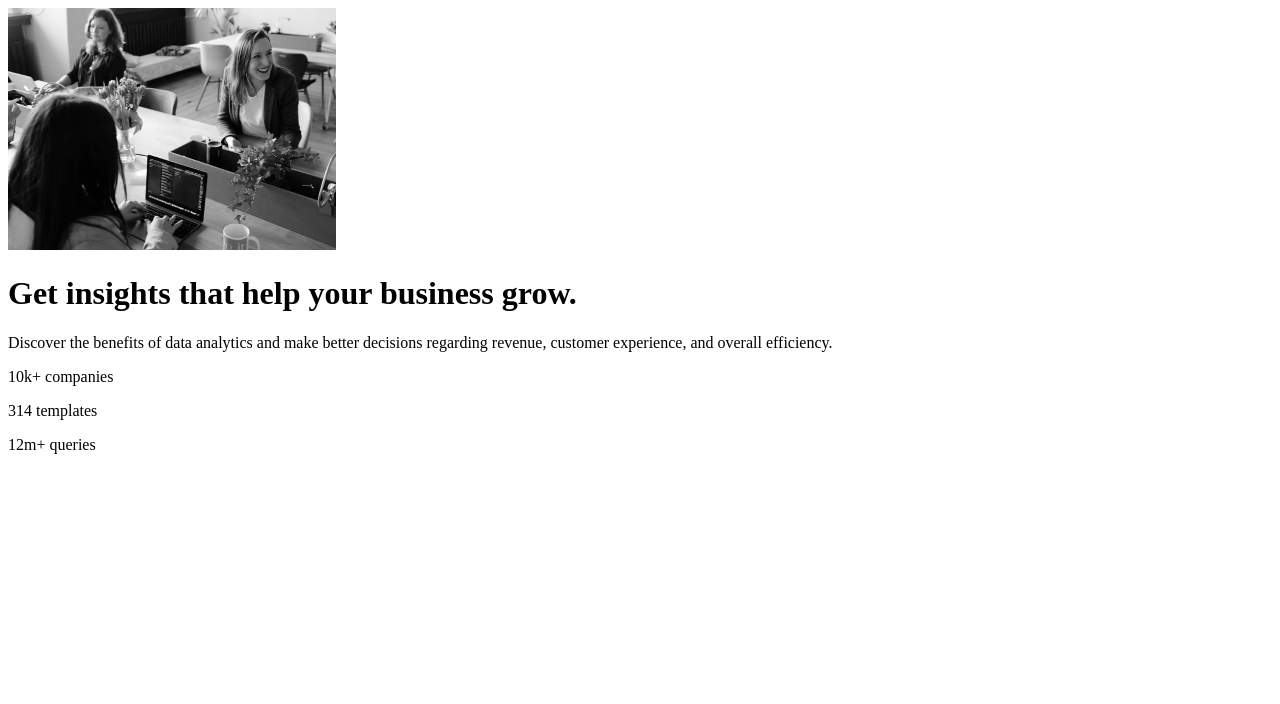
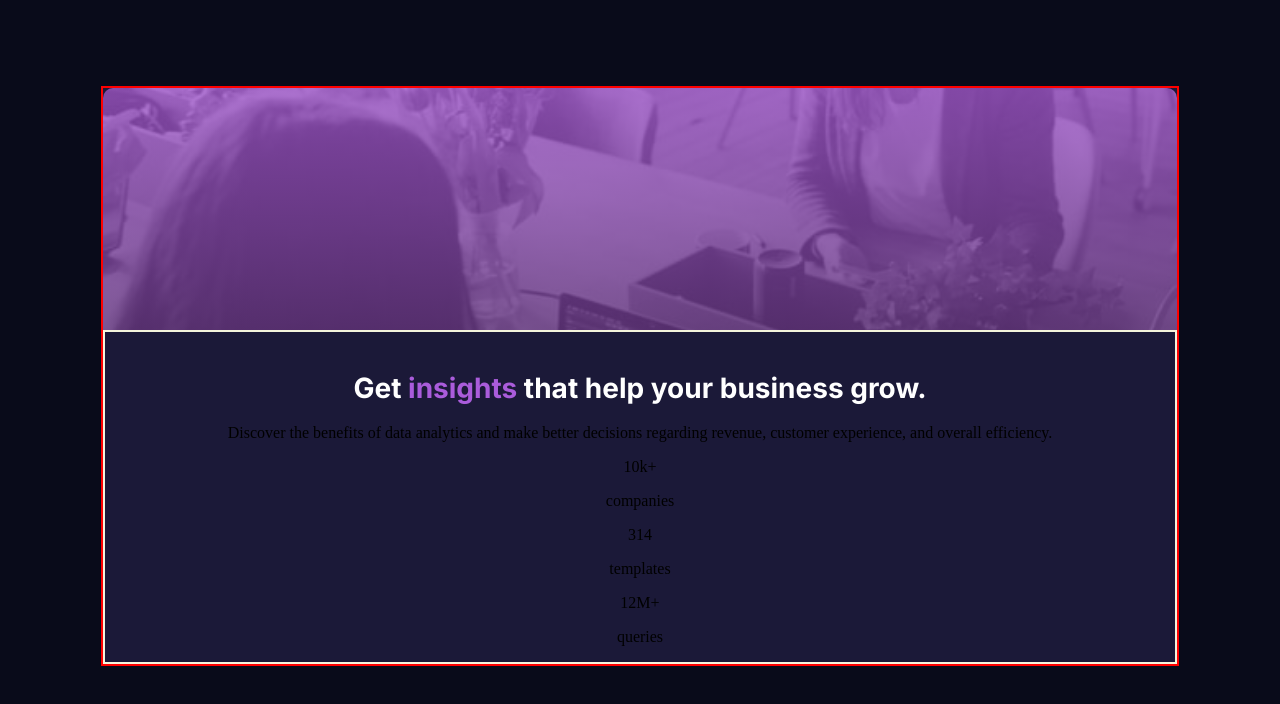
Before and after one commit to Mrbanano/Stats.preview.card.component, a plain HTML site: page index.html in a window 1280 px wide. Drawn offline with Linux system fonts and the light colour scheme.

Commit message:
:art:  hero imagen

```diff
--- a/css/styles.css
+++ b/css/styles.css
@@ -0,0 +1,72 @@
+:root{
+
+    /*colors*/
+    --Verydarkblue: hsl(233, 47%, 7%);
+    --Darkdesaturatedblue: hsl(244, 38%, 16%);
+    --Softviolet: hsl(277, 64%, 61%);
+    --White: hsl(0, 0%, 100%);
+    --Slightlytransparent: hsla(0, 0%, 100%, 0.75);
+    --Slightly: hsla(0, 0%, 100%, 0.6);
+
+    /*font size variable*/
+    --fontBase: "Inter", sans-serif;
+    --fontAlternative:'Lexend Deca', sans-serif;
+
+    --headLine: bold 28px/33px var(--fontBase);
+    --Body: 15px/25px var(--fontBase);
+    --Label: 15px/25px var(--fontAlternative);
+    --Number: 15px/25px var(--fontBase);
+
+    --headLineMobile1: bold 28px/33px var(--fontBase);
+    --BodyMobile: 15px/25px var(--fontBase);
+    --LabelMobile: 15px/25px var(--fontAlternative);
+    --NumberMobile: bold 24px/12px var(--fontBase);
+}
+
+body{
+    background-color: var(--Verydarkblue);
+}
+
+.Main{
+    margin: 86px auto;
+    background-color: var(--Darkdesaturatedblue);
+    border: 2px solid red;
+    text-align: center;
+    min-width: 340px;
+    width: 85%;
+}
+
+.Main-image{
+    width: 100%;
+    height: 242px;
+    background-image:   linear-gradient(180deg, rgba(158, 85, 202, 0.8) 0%, rgba(100, 54, 128, 0.84) 100%),url("../images/image-header-mobile.jpg");
+    background-image: -webkit-gradient linear-gradient(180deg, rgba(158, 85, 202, 0.80) 0%,rgba(100, 54, 128, 0.84) 100%),url("../images/image-header-mobile.jpg");
+    background-image: -moz-linear-gradient(180deg, rgba(158, 85, 202, 0.80) 0%, rgba(100, 54, 128, 0.84) 100%),url("../images/image-header-mobile.jpg");
+    background-position: center;
+    background-repeat: no-repeat;
+    background-size: cover;
+    margin: 0 auto;
+    border-top-right-radius: 10px;
+    border-top-left-radius: 10px;
+}
+.Main-text{
+    border: 2px solid beige;
+}
+
+.Main-text h1{
+    margin-block-start: 40px;
+    padding:0 22px;
+    font:var(--headLineMobile1);
+    color: var(--White);
+}
+.Main-text h1 span{
+    color: var(--Softviolet);
+}
+
+.stats{
+
+}
+
+.stat{
+
+}
--- a/index.html
+++ b/index.html
@@ -1,36 +1,46 @@
 <!DOCTYPE html>
 <html lang="en">
   <head>
-  <meta charset="UTF-8">
-  <meta name="viewport" content="width=device-width, initial-scale=1.0">
-  <link rel="icon" type="image/png" sizes="32x32" href="./images/favicon-32x32.png">
+    <meta charset="UTF-8" />
+    <meta name="viewport" content="width=device-width, initial-scale=1.0" />
+    <link
+      rel="icon"
+      type="image/png"
+      sizes="32x32"
+      href="./images/favicon-32x32.png"
+    />
     <title>Frontend Mentor | Stats preview card component</title>
-  <link rel="stylesheet" href="./css/styles.css">
+    <link rel="stylesheet" href="./css/styles.css" />
+    <link rel="preconnect" href="https://fonts.googleapis.com" />
+    <link rel="preconnect" href="https://fonts.gstatic.com" crossorigin />
+    <link
+      href="https://fonts.googleapis.com/css2?family=Inter:wght@400;700&family=Lexend+Deca&display=swap"
+      rel="stylesheet"
+    />
   </head>
   <body>
     <main class="Main">
       <div class="Main-image">
-      <img src="./images/image-header-mobile.jpg"  width="328px" height="242px" alt="womanworking">
       </div>
       <div class="Main-text">
-      <h1>
-        Get insights that help your business grow.
-      </h1>
+      <h1>Get <span>insights</span> that help your business grow.</h1>
         <p>
-        Discover the benefits of data analytics and make better decisions regarding revenue, customer
-        experience, and overall efficiency.
+          Discover the benefits of data analytics and make better decisions
+          regarding revenue, customer experience, and overall efficiency.
         </p>
-
         <div class="stats">
-        <p >
-          10k+ companies
-        </p>
-        <p>
-          314 templates
-        </p>
-        <p>
-          12m+ queries
-        </p>
+          <div class="stat">
+            <p>10k+</p>
+            <p>companies</p>
+          </div>
+          <div class="stat">
+            <p>314</p>
+            <p>templates</p>
+          </div>
+          <div class="stat">
+            <p>12M+</p>
+            <p>queries</p>
+          </div>
         </div>
       </div>
     </main>
```
Lines whose indentation alone changed are shown as unchanged.
